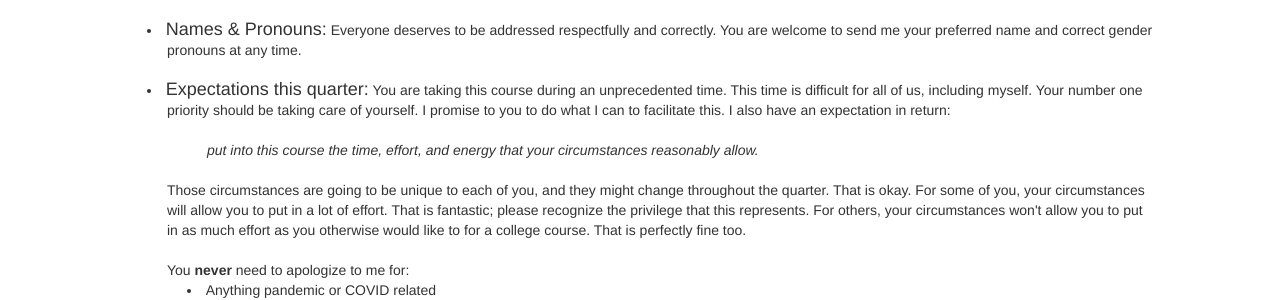
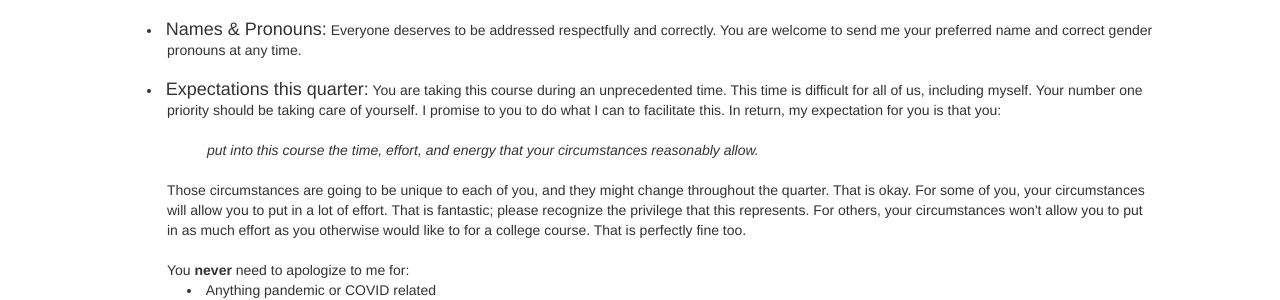
Before and after one commit to bryandmartin/STAT302, a Jekyll site: the page built from syllabus.html, in a window 1280 px wide and 900 px high, scrolled down 1447 px. Shown: the part 178-478 px from the top of the window. Built offline with Jekyll 4.4.1, drawn with Linux system fonts in a browser that asks for light colours; nearby versions of some CDN libraries; library files that are not in the unit come from our copies.

Commit message:
wording tweak

```diff
--- a/syllabus.html
+++ b/syllabus.html
@@ -135,7 +135,7 @@ Instead of exams, you will be assigned two projects throughout the course. Both
     <h4 style="display: inline;">Expectations this quarter:</h4>
     You are taking this course during an unprecedented time. This time is difficult for all of us, including myself.
     Your number one priority should be taking care of yourself. I promise to you to do what I can to facilitate this.
-    I also have an expectation in return:</li> <br>
+    In return, my expectation for you is that you:</li> <br>
     <li style="padding:0px;margin:0px 80px 0px; text-indent: 0em; padding-left: 3em; list-style-type:none;"> <i>put into this course the time, effort, and energy that your circumstances reasonably allow.</i> </li> <br>
 
     <li style="padding:0px;margin:0px 40px 0px; text-indent: 0em; padding-left: 3em; list-style-type:none;"> Those circumstances are going to be unique to each of you, and they might change throughout the quarter. That is okay.
```
